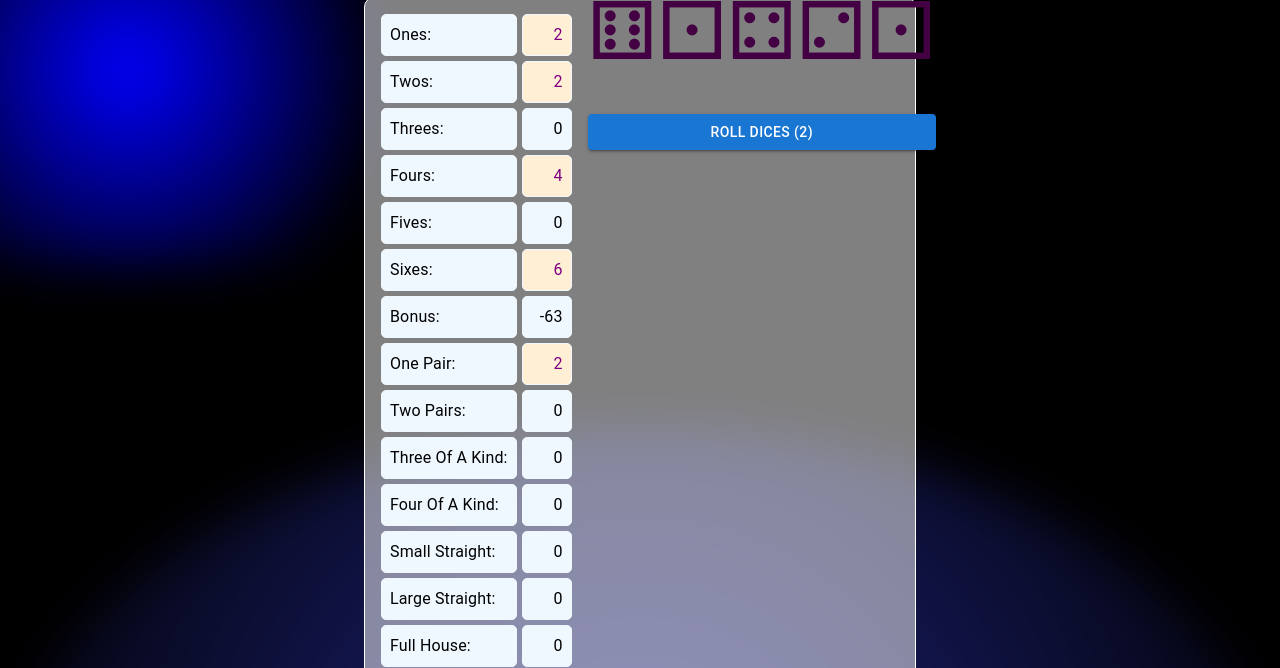
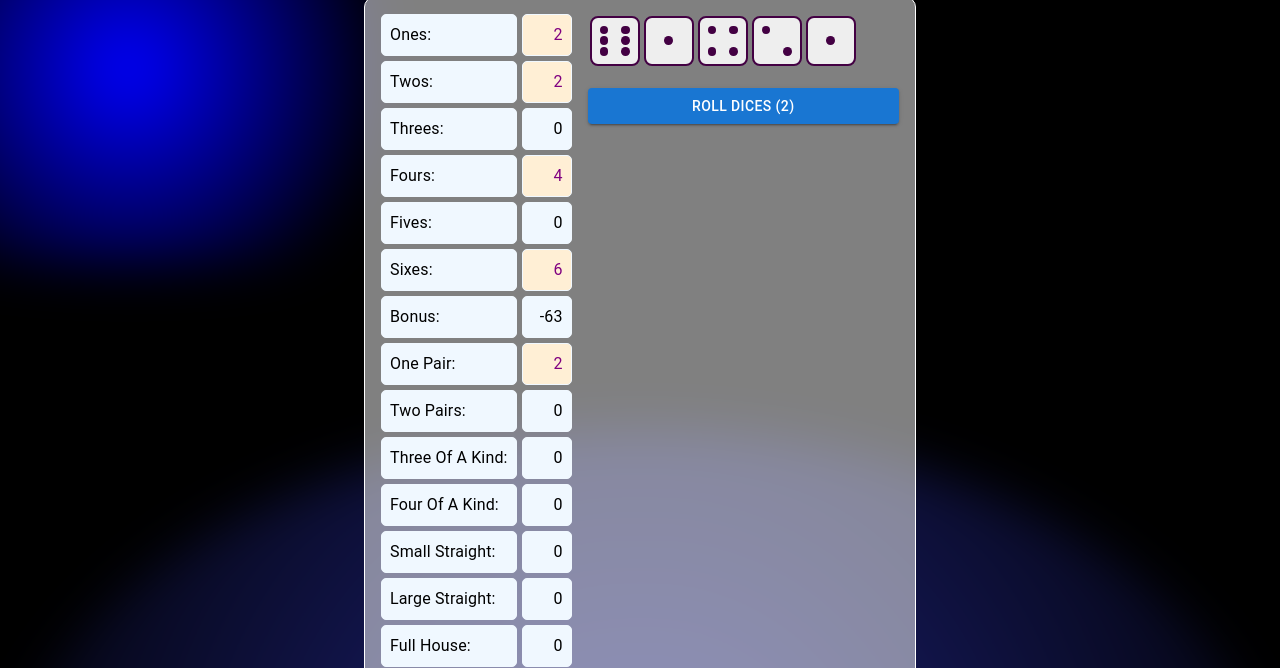
Before and after one commit to l00pen/yatzy, a React app: page / in a window 1280 px wide. Shown: the part 132-800 px from the top of the page. Built offline with nearby package versions, Linux system fonts and the light colour scheme.

Commit message:
New dices and new game finish overlay

```diff
--- /dev/null
+++ b/src/components/DiceFace.jsx
@@ -0,0 +1,46 @@
+import React from 'react';
+import { Box } from '@mui/material';
+
+const dotStyle = {
+  width: '100%',
+  height: '100%',
+  borderRadius: '50%',
+
+};
+
+// Dots for each dice value (1-6) in a 3x3 grid
+const dicePatterns = {
+  1: [false, false, false, false, true, false, false, false, false],
+  2: [true, false, false, false, false, false, false, false, true],
+  3: [true, false, false, false, true, false, false, false, true],
+  4: [true, false, true, false, false, false, true, false, true],
+  5: [true, false, true, false, true, false, true, false, true],
+  6: [true, false, true, true, false, true, true, false, true],
+};
+const DiceFace = ({ value, shouldReRoll, onClick }) => {
+  return (
+    <Box
+      sx={{
+        display: 'grid',
+        gridTemplateColumns: 'repeat(3, 1fr)', // 3x3 grid for dice dots
+        gap: '6%',
+        width: '50px',
+        height: '50px',
+        backgroundColor: shouldReRoll ?  '#eee' : '#ccc' ,
+        border: '2px solid ',
+        borderColor: shouldReRoll ? '#430043' : 'papayawhip',
+        borderRadius: '8px', // Rounded corners like a dice
+        padding: '8px',
+        margin: '2px',
+      }}
+      onClick={onClick}
+    >
+      {dicePatterns[value].map((dot, index) => {
+        return (
+        <Box key={`${value}-${index}`} sx={dot ? dotStyle : {}} style={{ backgroundColor: dot ? shouldReRoll ? "#430043" : "papayawhip" : 'none'}}  />
+      )})}
+    </Box>
+  );
+};
+
+export default DiceFace;
--- a/src/components/Yatzy/index.js
+++ b/src/components/Yatzy/index.js
@@ -4,6 +4,7 @@ import styled from "styled-components";
 
 import Box from "@mui/material/Box";
 import YatzyDashboard from "Components/YatzyDashboard";
+import DiceFace from "Components/DiceFace.jsx";
 import Button from "@mui/material/Button";
 import {
   getCurrentProtocol,
@@ -13,15 +14,8 @@ import {
 
 const DiceGroup = styled.div`
   display: flex;
-  height: 5rem;
-  padding-top: 18px;
-  justify-content: space-between;
-`;
-
-const Dice = styled.div`
-  font-size: 5rem;
-  line-height: 0;
-  cursor: pointer;
+  justify-content: start;
+  flex-wrap: wrap;
 `;
 
 const Wrapper = styled.div`
@@ -81,6 +75,23 @@ const ProtocolValue = styled.div`
     props.isUsed ? "white" : props.isValid ? "purple" : "black"};
 `;
 
+const Overlay = styled.div`
+  position: absolute;
+  top: 0;
+  left: 0;
+  width: 100%;
+  height: 100%;
+  background-color: rgba(0, 0, 0, 0.8);
+  display: flex;
+  justify-content: center;
+  align-items: center;
+  color: white;
+  font-size: 1.5em;
+  opacity: ${(props) => (props.isVisible ? 1 : 0)};
+  transition: opacity 0.5s ease-in-out;
+  pointer-events: ${(props) => (props.isVisible ? "auto" : "none")};
+`;
+
 const Yatzy = ({
   total,
   dices,
@@ -90,7 +101,11 @@ const Yatzy = ({
   setProtocolItemSum,
   protocol,
   gameFinished,
+  onNewGameClick,
 }) => {
+  const newGameHandler = () => {
+    onNewGameClick();
+  };
   const diceClickHandler = (id) => toggleDice(id);
   const onProtocolValueClick = (obj) => {
     setProtocolItemSum(obj);
@@ -137,11 +152,12 @@ const Yatzy = ({
         <Wrapper>
           <DiceGroup>
             {dices.map(({ id, value, shouldReRoll }, i) => (
-              <Dice
-                style={{ color: shouldReRoll ? "#430043" : "papayawhip" }}
+              <DiceFace
                 key={`dice-${id}`}
+                value={value + 1}
                 onClick={diceClickHandler.bind(this, id)}
-                dangerouslySetInnerHTML={{ __html: `&#x268${value}` }}
+                size="100px"
+                shouldReRoll={shouldReRoll}
               />
             ))}
           </DiceGroup>
@@ -159,23 +175,27 @@ const Yatzy = ({
               {`Roll dices (${availableRolls})`}
             </Button>
           </div>
+        </Wrapper>
 
-          {gameFinished && (
+        <Overlay isVisible={gameFinished}>
+          <div style={{ display: "flex", flexDirection: "column" }}>
             <div
-              style={{ color: "white" }}
-            >{`Game finished with a total of: ${total}`}</div>
-          )}
-        </Wrapper>
+              style={{ marginBottom: "20px" }}
+            >{`🏆 Well played! You scored: ${total} 🎯`}</div>
+            <Button variant="contained" onClick={newGameHandler}>
+              {"New game"}
+            </Button>
+          </div>
+        </Overlay>
       </Container>
     </Box>
   );
 };
 
 const mapStateToProps = ({ yatzyReducer: state }) => {
+  console.log(state);
   return {
     ...state,
-    ...state.yatzy,
-    ...state.highScore,
     protocol: getCurrentProtocol(state),
     total: getTotal(state),
     gameFinished: getIsGameFinished(state),
@@ -184,6 +204,11 @@ const mapStateToProps = ({ yatzyReducer: state }) => {
 
 const mapDispatchToProps = (dispatch) => {
   return {
+    onNewGameClick: () => {
+      dispatch({
+        type: "YATZY_NEW_GAME",
+      });
+    },
     rollDices: () => {
       dispatch({
         type: "YATZY_ROLL_DICES",
--- a/src/components/YatzyDashboard/index.js
+++ b/src/components/YatzyDashboard/index.js
@@ -66,8 +66,6 @@ const mapStateToProps = (state) => {
   const { yatzyReducer: yatzyState } = state;
   return {
     ...yatzyState,
-    ...yatzyState.yatzy,
-    highScore: yatzyState.highScore,
     total: getTotal(yatzyState),
     gameFinished: getIsGameFinished(yatzyState),
   };
--- a/src/index.html
+++ b/src/index.html
@@ -1,11 +1,12 @@
 <!DOCTYPE html>
 <html>
-<head>
+  <head>
     <meta charset="utf-8" />
     <title>Yatzy</title>
-    <link rel="manifest" href="manifest.json"/>
-</head>
-<body>
-  <div id="app"></div>
-</body>
+    <link rel="manifest" href="manifest.json" />
+    <meta name="viewport" content="width=device-width" />
+  </head>
+  <body>
+    <div id="app"></div>
+  </body>
 </html>
--- a/src/reducers/yatzy/highscore.js
+++ b/src/reducers/yatzy/highscore.js
@@ -10,7 +10,7 @@ const highScore = (state = initialState, action) => {
       if (hasNewHighScore) {
         saveHighScore(potHighScore);
       }
-      return action.data.total;
+      return state;
     default:
       return state;
   }
--- a/src/reducers/yatzy/index.js
+++ b/src/reducers/yatzy/index.js
@@ -4,37 +4,24 @@ import dices from "./dices";
 import protocol from "./protocol";
 import highScore from "./highScore";
 
-const initialState = {
-  availableRolls: 2,
-};
+const initialState = 2;
 
-const yatzy = (state = initialState, action) => {
+const availableRolls = (state = initialState, action) => {
   switch (action.type) {
     case "NEW_USER":
     case "YATZY_NEW_GAME":
-      return {
-        ...initialState,
-      };
+    case "YATZY_SET_PROTOCOL_ITEM_SUM":
+      return initialState;
     case "YATZY_ROLL_DICES":
-      return {
-        ...state,
-        availableRolls: state.availableRolls - 1,
-      };
-    case "YATZY_SET_PROTOCOL_ITEM_SUM":
-      return {
-        ...state,
-        availableRolls: initialState.availableRolls,
-      };
-    case "YATZY_GAME_FINISHED":
-      return state;
+      return state - 1;
+
     default:
       return state;
   }
-  return state;
 };
 
 export default combineReducers({
-  yatzy,
+  availableRolls,
   dices,
   protocol,
   highScore,
```
